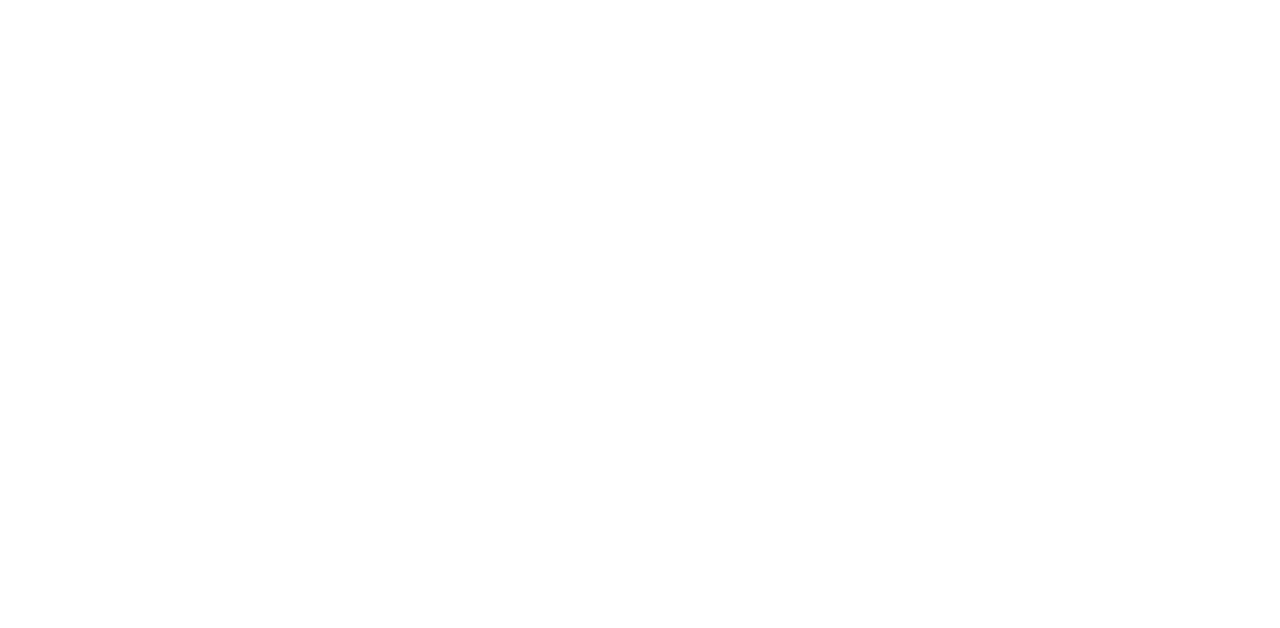
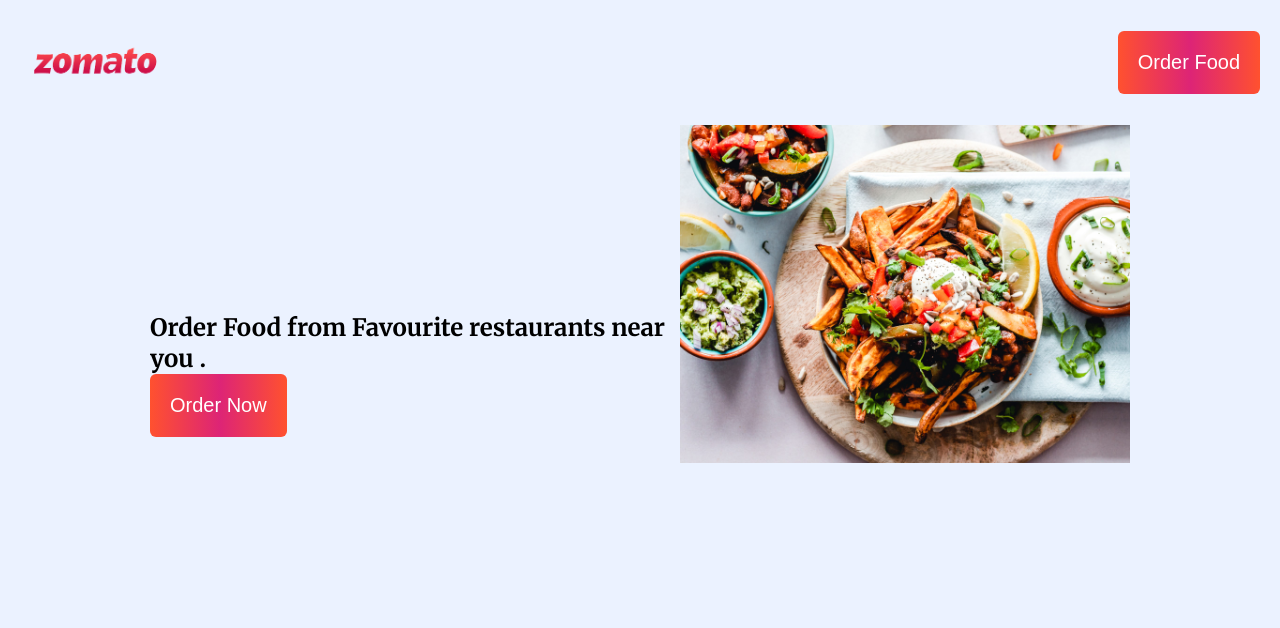
Before and after one commit to heet-kumar/ZomatoClone_with_Basic_Html_Css, a plain HTML site: page index.html in a window 1280 px wide. Drawn offline with Linux system fonts and the light colour scheme.

Commit message:
added navbar & hero

```diff
--- a/index.html
+++ b/index.html
@@ -4,10 +4,40 @@
     <meta charset="UTF-8">
     <meta http-equiv="X-UA-Compatible" content="IE=edge">
     <meta name="viewport" content="width=device-width, initial-scale=1.0">
+    <title>Document</title>
+    <link rel="preconnect" href="https://fonts.gstatic.com">
+    <link
+        href="https://fonts.googleapis.com/css2?family=Merriweather:ital,wght@0,300;0,400;0,700;0,900;1,300;1,400;1,700;1,900&display=swap"
+        rel="stylesheet"
+    >
     <link rel="stylesheet" href="style.css">
-    <title>Document</title>
 </head>
 <body>
+    <!-- Navbar -->
+    <header>
+        <nav class="navbar">
+            <div class="navbar_brand">
+                <img src="./assets/logo.png" alt="logoImage" class="navbar_logo">
+            </div>
+            <div class="navbar_nav_items">
+                <button class="nav_item button_primary">Order Food</button>
+            </div>
+        </nav>
+    </header>
 
+    <main class="container">
+        <!-- Hero Section -->
+        <section class="hero_container">
+            <div class="hero_image_container">
+                <img class="hero_image" src="./assets/hero.jpg" alt="hero image">
+            </div>
+            <div class="hero_description">
+                <h1 class="">
+                    Order Food from Favourite restaurants near you .
+                </h1>
+                <button class="button_primary">Order Now</button>
+            </div>
+        </section>
+    </main>
 </body>
 </html>
--- a/style.css
+++ b/style.css
@@ -0,0 +1,115 @@
+*{
+    margin: 0;
+    padding: 0;
+    box-sizing: border-box;
+}
+
+/* Global style */
+
+body{
+    font-family: "Merriweather",sans-serif;
+    background-color: #ebf2ff;
+    overflow-x: hidden;
+}
+
+.button_primary{
+
+    background-image: linear-gradient(
+    to right,
+    #ff512f 0%,
+    #dd2476 51%,
+    #ff512f 100%
+  );
+    color: #fff;
+    padding: 12px;
+    border: none;
+    border-radius: 6px;
+
+}
+
+.navbar{
+    display: flex;
+    justify-content: space-around;
+    align-items: center;
+}
+
+.navbar_brand{
+    width: 100px;
+}
+
+.navbar_logo{
+    width: 100%;
+}
+
+/* .nav_item{
+    background-image: linear-gradient(
+    to right,
+    #ff512f 0%,
+    #dd2476 51%,
+    #ff512f 100%
+  );
+    color: #fff;
+    padding: 12px;
+    border: none;
+    border-radius: 6px;
+} */
+
+.container{
+    width: 100%;
+    margin: 0 auto;
+    padding: 0 15px;
+}
+
+.hero_container{
+    width: 100%;
+}
+
+.hero_image_container{
+    width: 100%;
+}
+
+.hero_image{
+    width: 100%;
+}
+
+@media (min-width: 768px){
+
+    .navbar{
+        justify-content: space-between;
+        padding: 10px 20px;
+    }
+
+    .navbar_brand{
+        width: 150px;
+    }
+
+    .button_primary{
+        padding: 20px;
+        font-size: 20px;
+    }
+
+    .hero_container{
+        display: flex;
+        flex-direction: row-reverse;
+        align-items: center;
+        justify-content: space-between;
+        gap: 10px;
+    }
+}
+
+@media (min-width: 1024px){
+
+    .container{
+        max-width: 1010px;
+    }
+
+    .hero_image_container{
+        width: 500px;
+        height: 500px;
+    }
+
+}
+
+@media (min-width: 1440px){
+
+}
```
